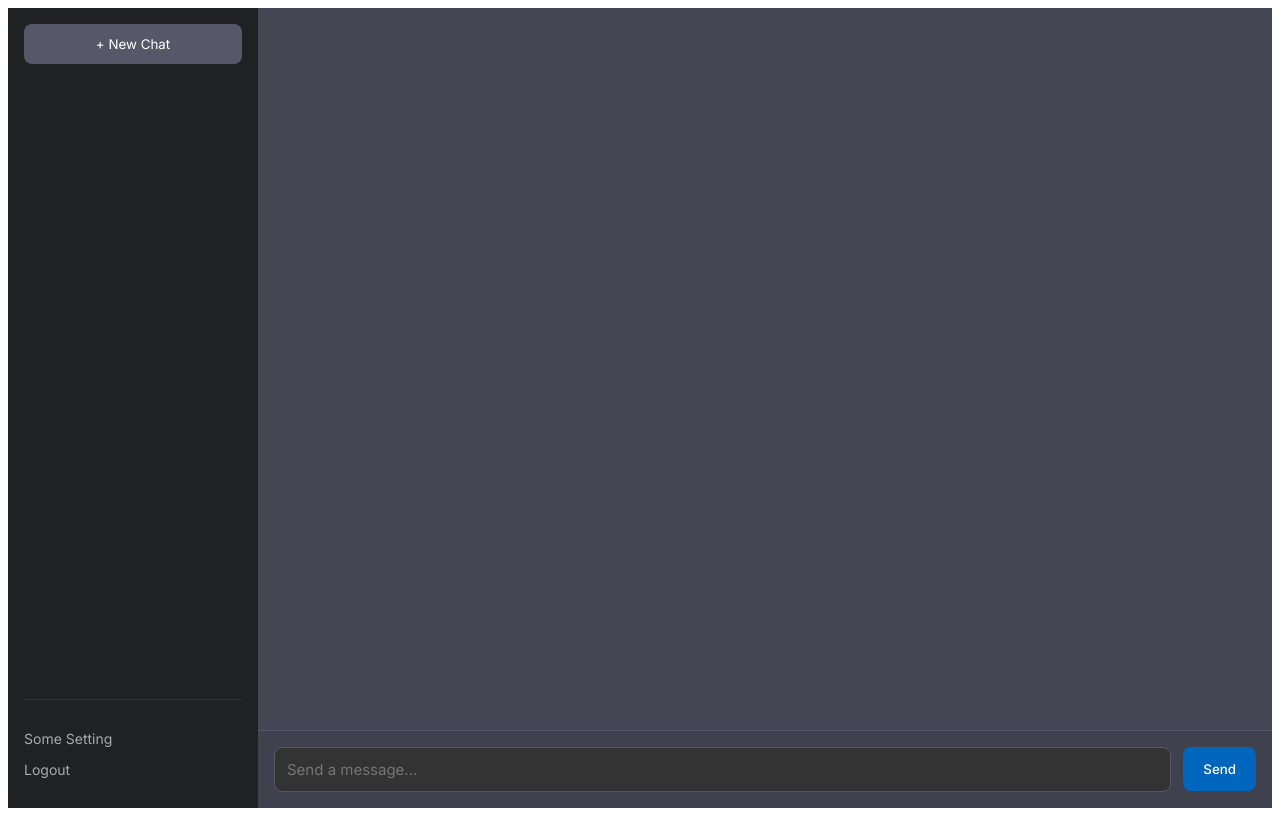
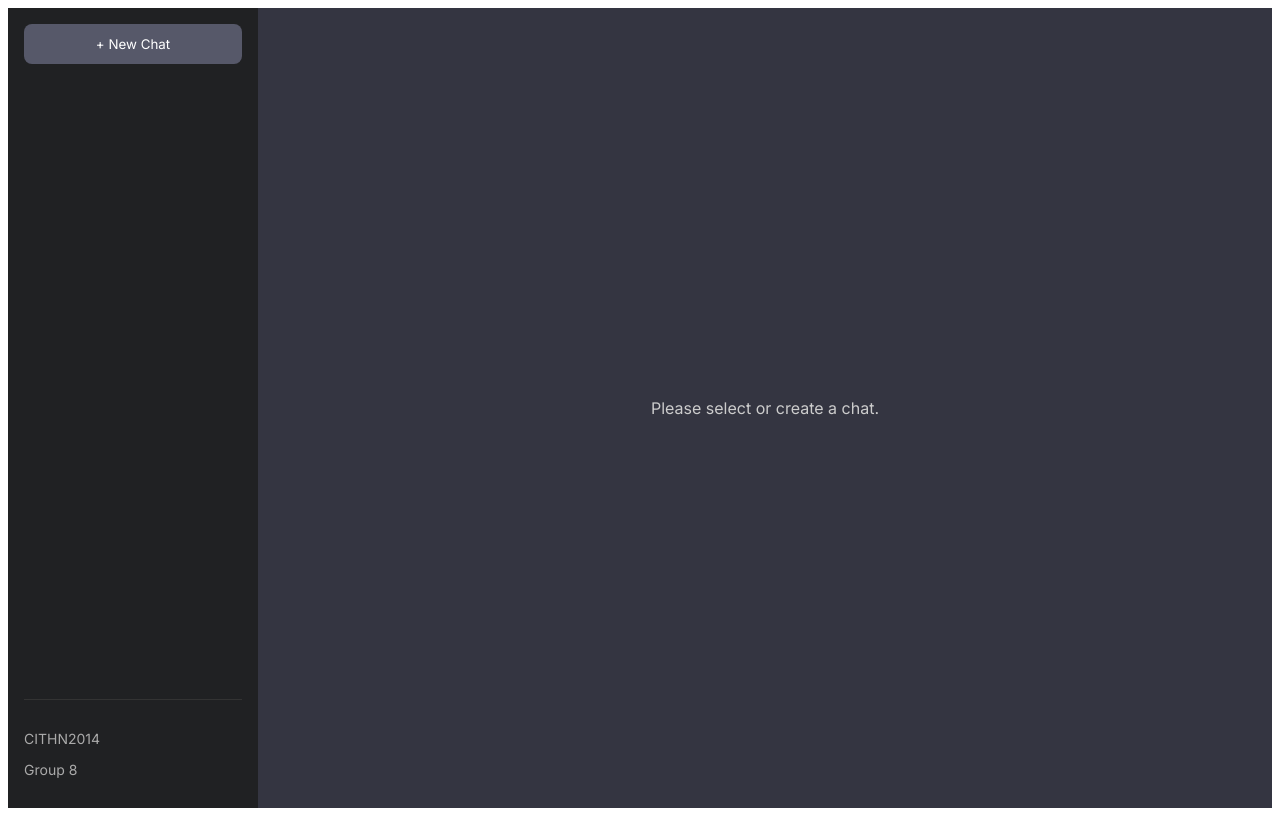
Before and after one commit to Linsen-Mao/OpsAgent, a React (Vite) app in the folder application/frontend/: page / in a window 1280 px wide. Built offline with nearby package versions, Linux system fonts and the light colour scheme.

Commit message:
implement "+add new chat", improve enter function when typing in Chinese

```diff
--- a/application/frontend/src/components/ChatContainer.jsx
+++ b/application/frontend/src/components/ChatContainer.jsx
@@ -1,68 +1,91 @@
-import { useState, useEffect, useRef } from "react";
+import React, { useState, useEffect, useRef } from "react";
 import { v4 as uuidv4 } from "uuid";
 import ChatMessage from "./ChatMessage";
 import { fetchChatStream } from "../api/chatbotApi";
 
-const ChatContainer = () => {
-  const [messages, setMessages] = useState([]);
+const ChatContainer = ({ conversation, onUpdateMessages }) => {
+  // 用 local state 來儲存對話中的所有訊息
+  // 一開始先把 props.conversation.messages 複製進來
+  const [localMessages, setLocalMessages] = useState(conversation.messages);
   const [userInput, setUserInput] = useState("");
   const [loading, setLoading] = useState(false);
-  const [conversation, setConversation] = useState([]);
+
   const messageEndRef = useRef(null);
-
   const typingTimeoutRef = useRef(null);
 
   const TYPING_SPEED = 5;
 
+
+  // 如果父層切換了另一個 conversation，id 不同，就要重置 localMessages
+  useEffect(() => {
+    setLocalMessages(conversation.messages);
+  }, [conversation.id]);
+
+  // 監聽 localMessages 改變，自動捲動
   useEffect(() => {
     messageEndRef.current?.scrollIntoView({ behavior: "smooth" });
-  }, [messages]);
+  }, [localMessages]);
 
+  // 離開時清理
   useEffect(() => {
-    // 组件卸载时清理定时器
     return () => {
-      if (typingTimeoutRef.current) {
-        clearTimeout(typingTimeoutRef.current);
-      }
+      if (typingTimeoutRef.current) clearTimeout(typingTimeoutRef.current);
     };
   }, []);
 
-  /**
-   * 发送消息
-   */
+  // 更新 localMessages
+  const updateLocal = (newMsgs) => {
+    setLocalMessages(newMsgs);
+  };
+
+  // 在 SSE 最終結束時，把 localMessages 同步到父層
+  const syncToParent = (msgs) => {
+    onUpdateMessages(msgs);
+  };
+
   const handleSend = async () => {
     if (!userInput.trim() || loading) return;
     setLoading(true);
 
+    // 1) 新增 userMsg 到 local
     const userMsg = {
       sender: "user",
       content: userInput,
       id: uuidv4(),
       timestamp: Date.now()
     };
-    setMessages((prev) => [...prev, userMsg]);
+    const updatedUser = [...localMessages, userMsg];
+    updateLocal(updatedUser);
 
+    // 2) thinking
     const thinkingId = uuidv4();
-    setMessages((prev) => [
-      ...prev,
+    const updatedThinking = [
+      ...updatedUser,
       {
         sender: "bot",
-        content: "Thinking ",
+        content: "Thinking...",
         id: thinkingId,
         status: "thinking",
         timestamp: Date.now()
       }
-    ]);
+    ];
+    updateLocal(updatedThinking);
+
+    setUserInput("");
 
     try {
-      const currentConversation = [...conversation, { sender: "user", content: userInput }];
-      setUserInput("");
+      // SSE 送出 current localMessages 來拼對話
+      const reader = await fetchChatStream(userInput, updatedUser);
 
-      const reader = await fetchChatStream(userInput, currentConversation);
       let buffer = "";
       const processChunk = async () => {
         const { done, value } = await reader.read();
-        if (done) return;
+        if (done) {
+          // SSE 完整結束 → 同步最終 messages 給父層
+          //syncToParent(localMessages);
+          onUpdateMessages(localMessages);
+          return;
+        }
 
         buffer += new TextDecoder("utf-8").decode(value);
         const events = buffer.split("\n\n");
@@ -75,35 +98,30 @@ const ChatContainer = () => {
           try {
             const parsed = JSON.parse(dataLine.slice(6));
 
-            if (parsed.type === "stream") {
-              // 忽略中间 stream，不做任何处理
-            }
+            if (parsed.type === "final") {
+              // 移除 thinking
+              let removeThinking = updatedThinking.filter(
+                (m) => m.id !== thinkingId
+              );
 
-            if (parsed.type === "final") {
-              // 收到最终结果 -> 逐字打印
-              const finalContent = parsed.data;
+              // 新增一個空 botMsg(typing)
+              const finalMsgId = uuidv4();
+              let newMsg = {
+                sender: "bot",
+                content: "",
+                id: finalMsgId,
+                status: "typing",
+                timestamp: Date.now()
+              };
+              let updatedTyping = [...removeThinking, newMsg];
+              updateLocal(updatedTyping);
 
-              // 移除「Thinking...」占位
-              setMessages((prev) => prev.filter((m) => m.id !== thinkingId));
+              // 逐字顯示
+              typeOutFinalAnswer(parsed.data, finalMsgId);
 
-              // 新建一个空消息来逐字打印
-              const finalMsgId = uuidv4();
-              setMessages((prev) => [
-                ...prev,
-                {
-                  sender: "bot",
-                  content: "",
-                  id: finalMsgId,
-                  status: "typing", // 用于打字机动画
-                  timestamp: Date.now()
-                }
-              ]);
-
-              // 启动打字机
-              typeOutFinalAnswer(finalContent, finalMsgId);
-
-              // 更新会话
-              setConversation((prev) => [...prev, { sender: "bot", content: finalContent }]);
+              // 立即同步給父層
+              //syncToParent(localMessages);
+              onUpdateMessages(localMessages);
             }
           } catch (err) {
             console.error("Parse error:", err);
@@ -114,15 +132,14 @@ const ChatContainer = () => {
       processChunk();
     } catch (error) {
       console.error("SSE Error:", error);
-      setMessages((prev) => prev.filter((m) => m.id !== thinkingId));
 
-      const errId = uuidv4();
-      setMessages((prev) => [
-        ...prev,
+      let removeThinking = localMessages.filter((m) => m.id !== thinkingId);
+      updateLocal([
+        ...removeThinking,
         {
           sender: "bot",
           content: "Error: Failed to get response",
-          id: errId,
+          id: uuidv4(),
           status: "error",
           timestamp: Date.now()
         }
@@ -138,7 +155,8 @@ const ChatContainer = () => {
     const typeChar = () => {
       if (index < fullText.length) {
         const currentText = fullText.slice(0, index + 1);
-        setMessages((prev) =>
+        // 更新 localMessages
+        setLocalMessages((prev) =>
           prev.map((m) =>
             m.id === messageId ? { ...m, content: currentText } : m
           )
@@ -146,19 +164,25 @@ const ChatContainer = () => {
         index++;
         typingTimeoutRef.current = setTimeout(typeChar, TYPING_SPEED);
       } else {
-        // 打字完毕，状态改为 final
-        setMessages((prev) =>
+        // 打字完 → status: "final"
+        setLocalMessages((prev) =>
           prev.map((m) =>
             m.id === messageId ? { ...m, status: "final" } : m
           )
         );
+        // TBC: 要不要在這裡 syncToParent(localMessages)？不過 setState 是 async
+        // 在 SSE 結束 (done === true) 再做一次 sync？
+        // 目前存localsorage都失敗QQ
       }
     };
-
     typeChar();
   };
 
   const handleKeyDown = (e) => {
+    if (e.nativeEvent.isComposing) {
+      // 還在中文輸入法組字階段，就不處理
+      return;
+    }
     if (e.key === "Enter" && !e.shiftKey) {
       e.preventDefault();
       handleSend();
@@ -168,7 +192,7 @@ const ChatContainer = () => {
   return (
     <div className="chat-container">
       <div className="chat-messages">
-        {messages.map((m) => (
+        {localMessages.map((m) => (
           <ChatMessage
             key={m.id}
             sender={m.sender}
--- a/application/frontend/src/components/Sidebar.jsx
+++ b/application/frontend/src/components/Sidebar.jsx
@@ -1,17 +1,83 @@
-// 就 sidebar XD
-// 抄襲 ChatGPT 的 UI
 // src/components/Sidebar.jsx
-import React from "react";
+import React, { useState } from "react";
 import "../styles/ChatGPTStyle.css";
 
-const Sidebar = () => {
+const Sidebar = ({
+  conversations,
+  activeConvId,
+  onNewChat,
+  onSelectChat,
+  onUpdateTitle
+}) => {
   return (
     <div className="sidebar">
-      <button className="new-chat-button">+ New Chat</button>
+      <button className="new-chat-button" onClick={onNewChat}>
+        + New Chat
+      </button>
+
+      <div style={{ marginTop: "1rem" }}>
+        {conversations.map((conv) => (
+          <SidebarItem
+            key={conv.id}
+            conversation={conv}
+            active={conv.id === activeConvId}
+            onSelectChat={onSelectChat}
+            onUpdateTitle={onUpdateTitle}
+          />
+        ))}
+      </div>
+
+
       <div className="sidebar-footer">
-        <p>Some Setting</p>
-        <p>Logout</p>
+        <p>CITHN2014</p>
+        <p>Group 8</p>
       </div>
+
+    </div>
+  );
+};
+
+// 單獨分出一個子元件，顯示並允許編輯標題
+const SidebarItem = ({ conversation, active, onSelectChat, onUpdateTitle }) => {
+  const [editing, setEditing] = useState(false);
+  const [title, setTitle] = useState(conversation.title);
+
+  const handleTitleClick = () => {
+    onSelectChat(conversation.id);
+  };
+
+  const handleDoubleClick = () => {
+    setEditing(true);
+  };
+
+  const handleTitleChange = (e) => {
+    setTitle(e.target.value);
+  };
+
+  const handleBlur = () => {
+    setEditing(false);
+    // 通知 parent 更新
+    onUpdateTitle(conversation.id, title);
+  };
+
+  return (
+    <div
+      className={`chat-list-item ${active ? "active" : ""}`}
+      style={{ padding: "8px", cursor: "pointer" }}
+      onClick={handleTitleClick}
+      onDoubleClick={handleDoubleClick}
+    >
+      {editing ? (
+        <input
+          style={{ width: "100%" }}
+          value={title}
+          onChange={handleTitleChange}
+          onBlur={handleBlur}
+          autoFocus
+        />
+      ) : (
+        <span>{conversation.title}</span>
+      )}
     </div>
   );
 };
--- a/application/frontend/src/pages/Home.jsx
+++ b/application/frontend/src/pages/Home.jsx
@@ -1,20 +1,100 @@
-// 主畫面
-// 把 Sidebar + Container 合在一起
-// 範例：在 Home.jsx 中引用 ChatContainer
-// import ChatContainer from "../components/ChatContainer";
 // src/pages/Home.jsx
-import React from "react";
+import React, { useState, useEffect } from "react";
+import { v4 as uuidv4 } from "uuid";
 import Sidebar from "../components/Sidebar";
 import ChatContainer from "../components/ChatContainer";
 import "../styles/ChatGPTStyle.css";
 
-const Home = () => {
+function Home() {
+  // 多對話列表: { id, title, messages: [] }
+  const [conversations, setConversations] = useState([]);
+  // 目前選擇哪個對話 (active)
+  const [activeConvId, setActiveConvId] = useState(null);
+
+  // -- A) 一開始載入 localStorage --
+  useEffect(() => {
+    const storedData = localStorage.getItem("myConversations");
+    if (storedData) {
+      const parsed = JSON.parse(storedData);
+      setConversations(parsed);
+      // 可以看需不需要還原 activeConvId
+      if (parsed.length > 0) {
+        setActiveConvId(parsed[0].id);
+      }
+    }
+  }, []);
+
+  // -- B) 每次 conversations 改變，就存回 localStorage --
+  useEffect(() => {
+    localStorage.setItem("myConversations", JSON.stringify(conversations));
+  }, [conversations]);
+
+  // 新增一個新的對話
+  const handleNewChat = () => {
+    const newId = uuidv4();
+    const newConv = {
+      id: newId,
+      title: "Untitled Chat",
+      messages: []
+    };
+    setConversations((prev) => [newConv, ...prev]);
+    setActiveConvId(newId);
+  };
+
+  // 選擇某個對話 (切換)
+  const handleSelectChat = (convId) => {
+    setActiveConvId(convId);
+  };
+
+  // 更新某個對話的 messages
+  const handleUpdateMessages = (convId, newMessages) => {
+    setConversations((prev) =>
+      prev.map((conv) =>
+        conv.id === convId
+          ? { ...conv, messages: newMessages }
+          : conv
+      )
+    );
+  };
+
+  // 更新對話的 title
+  const handleUpdateTitle = (convId, newTitle) => {
+    setConversations((prev) =>
+      prev.map((conv) =>
+        conv.id === convId
+          ? { ...conv, title: newTitle }
+          : conv
+      )
+    );
+  };
+
+  // 取得當前對話
+  const activeConv = conversations.find((c) => c.id === activeConvId);
+
   return (
     <div className="home-container">
-      <Sidebar />
-      <ChatContainer />
+      <Sidebar
+        conversations={conversations}
+        activeConvId={activeConvId}
+        onNewChat={handleNewChat}
+        onSelectChat={handleSelectChat}
+        onUpdateTitle={handleUpdateTitle}
+      />
+
+      {activeConv ? (
+        <ChatContainer
+          conversation={activeConv}
+          onUpdateMessages={(newMsgs) =>
+            handleUpdateMessages(activeConv.id, newMsgs)
+          }
+        />
+      ) : (
+        <div style={{ flex: 1, color: "#ccc", display: "flex", alignItems: "center", justifyContent: "center" }}>
+          <p>Please select or create a chat.</p>
+        </div>
+      )}
     </div>
   );
-};
+}
 
 export default Home;
```
